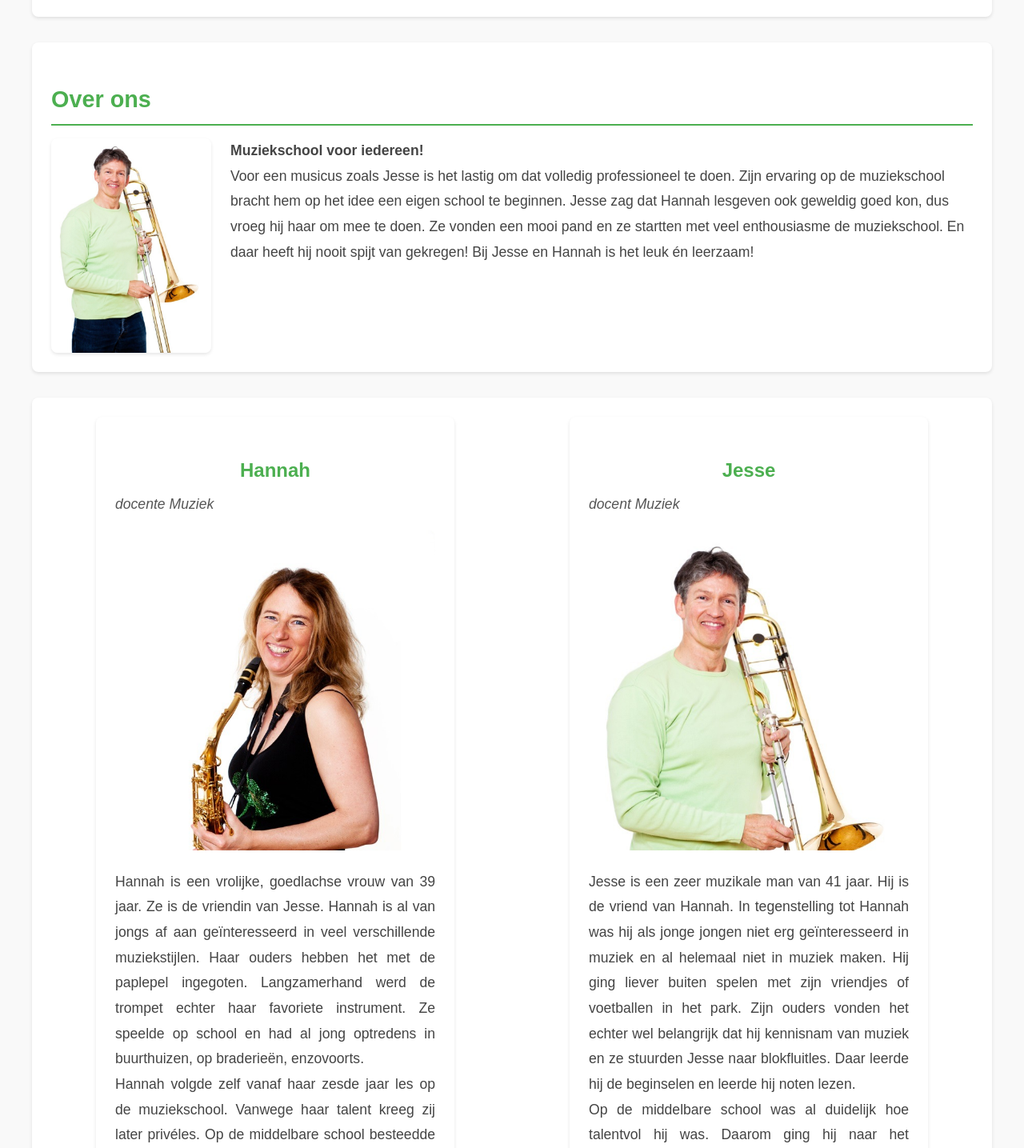
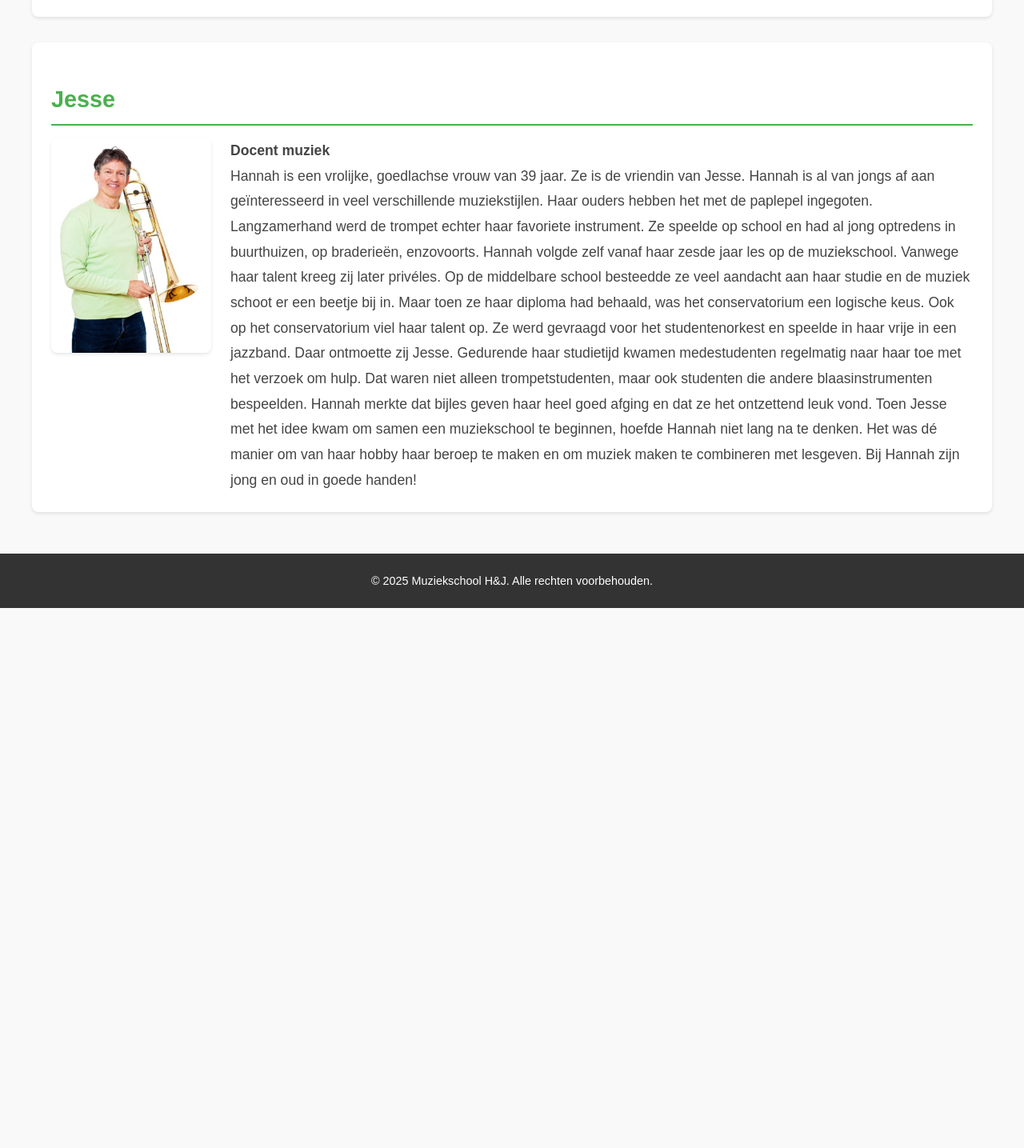
Before and after one commit to iGrimace/Opdracht-2, a plain HTML site: page over-ons.html in a window 1280 px wide. Shown: the part 1365-2800 px from the top of the page at 80% size. After the commit the page ends 2125 px from the top, so only its background shows below. Drawn offline with Linux system fonts and the light colour scheme.

Commit message:
Update over-ons.html

```diff
--- a/over-ons.html
+++ b/over-ons.html
@@ -33,11 +33,11 @@
         </section>
 
         <section class="intro">
-            <h2>Over ons</h2>
+            <h2>Hannah</h2>
             <div class="intro-content">
-                <img src="images/hannah.jpeg" alt="kind" class="intro-image">
+                <img src="images/hannah.jpeg" alt="Hannah" class="intro-image">
                 <p>
-                    <strong>Muziekschool voor iedereen!</strong><br>
+                    <strong>Docente muziek</strong><br>
                     Hannah is een vrolijke, goedlachse vrouw van 39 jaar. Ze is de vriendin van Jesse. Hannah is al van jongs af aan geïnteresseerd in veel verschillende muziekstijlen. Haar ouders hebben het met de paplepel ingegoten. Langzamerhand werd de trompet echter haar favoriete instrument. Ze speelde op school en had al jong optredens in buurthuizen, op braderieën, enzovoorts.
 
 Hannah volgde zelf vanaf haar zesde jaar les op de muziekschool. Vanwege haar talent kreeg zij later privéles. Op de middelbare school besteedde ze veel aandacht aan haar studie en de muziek schoot er een beetje bij in. Maar toen ze haar diploma had behaald, was het conservatorium een logische keus. Ook op het conservatorium viel haar talent op. Ze werd gevraagd voor het studentenorkest en speelde in haar vrije in een jazzband. Daar ontmoette zij Jesse. Gedurende haar studietijd kwamen medestudenten regelmatig naar haar toe met het verzoek om hulp. Dat waren niet alleen trompetstudenten, maar ook studenten die andere blaasinstrumenten bespeelden. Hannah merkte dat bijles geven haar heel goed afging en dat ze het ontzettend leuk vond.
@@ -49,41 +49,17 @@ Toen Jesse met het idee kwam om samen een muziekschool te beginnen, hoefde Hanna
         </section>
 
         <section class="intro">
-            <h2>Over ons</h2>
+            <h2>Jesse</h2>
             <div class="intro-content">
-                <img src="images/jesse.jpeg" alt="kind" class="intro-image">
+                <img src="images/jesse.jpeg" alt="Jesse" class="intro-image">
                 <p>
-                    <strong>Muziekschool voor iedereen!</strong><br>
-                    Voor een musicus zoals Jesse is het lastig om dat volledig professioneel te doen. Zijn ervaring op de muziekschool bracht hem op het idee een eigen school te beginnen. Jesse zag dat Hannah lesgeven ook geweldig goed kon, dus vroeg hij haar om mee te doen. Ze vonden een mooi pand en ze startten met veel enthousiasme de muziekschool. En daar heeft hij nooit spijt van gekregen! Bij Jesse en Hannah is het leuk én leerzaam!
-                </p>
-            </div>
-        </section>
+                    <strong>Docent muziek</strong><br>
+                    Hannah is een vrolijke, goedlachse vrouw van 39 jaar. Ze is de vriendin van Jesse. Hannah is al van jongs af aan geïnteresseerd in veel verschillende muziekstijlen. Haar ouders hebben het met de paplepel ingegoten. Langzamerhand werd de trompet echter haar favoriete instrument. Ze speelde op school en had al jong optredens in buurthuizen, op braderieën, enzovoorts.
 
-        <section class="team">
-            <div class="team-member">
-                <h3>Hannah</h3>
-                <p class="role">docente Muziek</p>
-                <img src="images/hannah.jpeg" alt="Hannah" class="team-image">
-                <p>
-                    Hannah is een vrolijke, goedlachse vrouw van 39 jaar. Ze is de vriendin van Jesse. Hannah is al van jongs af aan geïnteresseerd in veel verschillende muziekstijlen. Haar ouders hebben het met de paplepel ingegoten. Langzamerhand werd de trompet echter haar favoriete instrument. Ze speelde op school en had al jong optredens in buurthuizen, op braderieën, enzovoorts.
-                </p>
-                <p>
-                    Hannah volgde zelf vanaf haar zesde jaar les op de muziekschool. Vanwege haar talent kreeg zij later privéles. Op de middelbare school besteedde ze veel aandacht aan haar studie en de muziek schoot er een beetje bij in. Maar toen ze haar diploma had behaald, was het conservatorium een logische keus. Ook op het conservatorium viel haar talent op. Ze werd gevraagd voor het studentenorkest en speelde in haar vrije in een jazzband. Daar ontmoette zij Jesse. Gedurende haar studietijd kwamen medestudenten regelmatig naar haar toe met het verzoek om hulp. Dat waren niet alleen trompetstudenten, maar ook studenten die andere blaasinstrumenten bespeelden. Hannah merkte dat bijles geven haar heel goed afging en dat ze het ontzettend leuk vond.
-                </p>
-                <p>
-                    Toen Jesse met het idee kwam om samen een muziekschool te beginnen, hoefde Hannah niet lang na te denken. Het was dé manier om van haar hobby haar beroep te maken en om muziek maken te combineren met lesgeven. Bij Hannah zijn jong en oud in goede handen!
-                </p>
-            </div>
+Hannah volgde zelf vanaf haar zesde jaar les op de muziekschool. Vanwege haar talent kreeg zij later privéles. Op de middelbare school besteedde ze veel aandacht aan haar studie en de muziek schoot er een beetje bij in. Maar toen ze haar diploma had behaald, was het conservatorium een logische keus. Ook op het conservatorium viel haar talent op. Ze werd gevraagd voor het studentenorkest en speelde in haar vrije in een jazzband. Daar ontmoette zij Jesse. Gedurende haar studietijd kwamen medestudenten regelmatig naar haar toe met het verzoek om hulp. Dat waren niet alleen trompetstudenten, maar ook studenten die andere blaasinstrumenten bespeelden. Hannah merkte dat bijles geven haar heel goed afging en dat ze het ontzettend leuk vond.
 
-            <div class="team-member">
-                <h3>Jesse</h3>
-                <p class="role">docent Muziek</p>
-                <img src="images/jesse.jpeg" alt="Jesse" class="team-image">
-                <p>
-                    Jesse is een zeer muzikale man van 41 jaar. Hij is de vriend van Hannah. In tegenstelling tot Hannah was hij als jonge jongen niet erg geïnteresseerd in muziek en al helemaal niet in muziek maken. Hij ging liever buiten spelen met zijn vriendjes of voetballen in het park. Zijn ouders vonden het echter wel belangrijk dat hij kennisnam van muziek en ze stuurden Jesse naar blokfluitles. Daar leerde hij de beginselen en leerde hij noten lezen.
-                </p>
-                <p>
-                    Op de middelbare school was al duidelijk hoe talentvol hij was. Daarom ging hij naar het conservatorium, waar hij Hannah ontmoette. Hij richtte zich op vele verschillende instrumenten en werd opgeleid tot een allround musicus. Maar zijn liefde voor de saxofoon en jazz bleef. Als bijbaantje gaf hij ook les op een muziekschool en ook dat ging hem goed af.
+Toen Jesse met het idee kwam om samen een muziekschool te beginnen, hoefde Hannah niet lang na te denken. Het was dé manier om van haar hobby haar beroep te maken en om muziek maken te combineren met lesgeven. Bij Hannah zijn jong en oud in goede handen!
+
                 </p>
             </div>
         </section>
```
